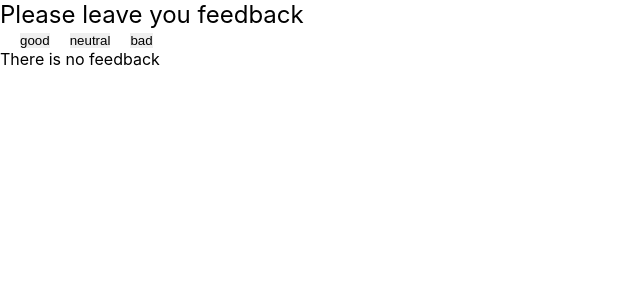
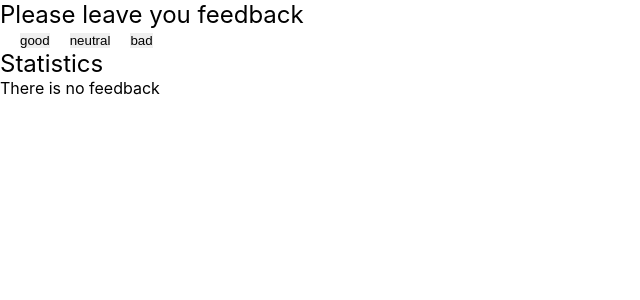
Before and after one commit to VitalinaShpir/goit-react-hw-02-feedback, a React (Create React App) app: page / in a window 1280 px wide. Shown: the top 300 px of the page, without its empty margins (0-640 px from the left). Built offline with nearby package versions, Linux system fonts and the light colour scheme.

Commit message:
Update App.jsx

```diff
--- a/src/components/App.jsx
+++ b/src/components/App.jsx
@@ -43,8 +43,8 @@ export class App extends Component {
           />
         </Section>
 
-        {total > 0 ? (
           <Section title="Statistics">
+          {total > 0 ? (
             <Statistics
               good={good}
               neutral={neutral}
@@ -52,10 +52,11 @@ export class App extends Component {
               total={total}
               positive={positive}
             />
-          </Section>
+
         ) : (
           <Notification message="There is no feedback"></Notification>
         )}
+         </Section>
       </>
     );
   }
```
